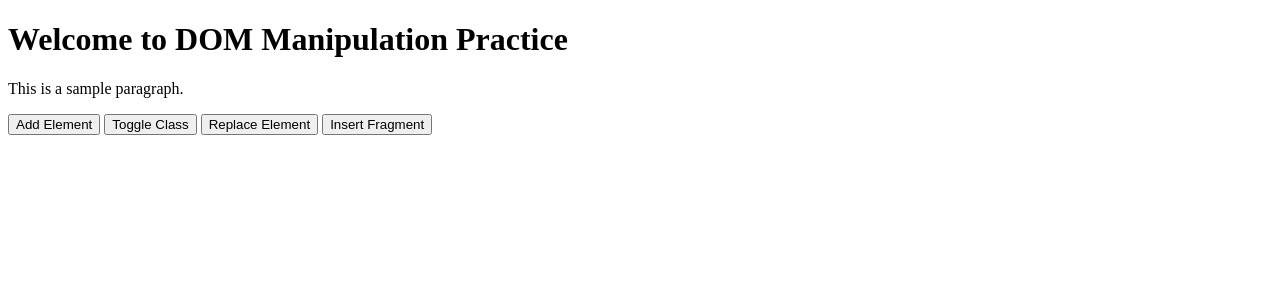
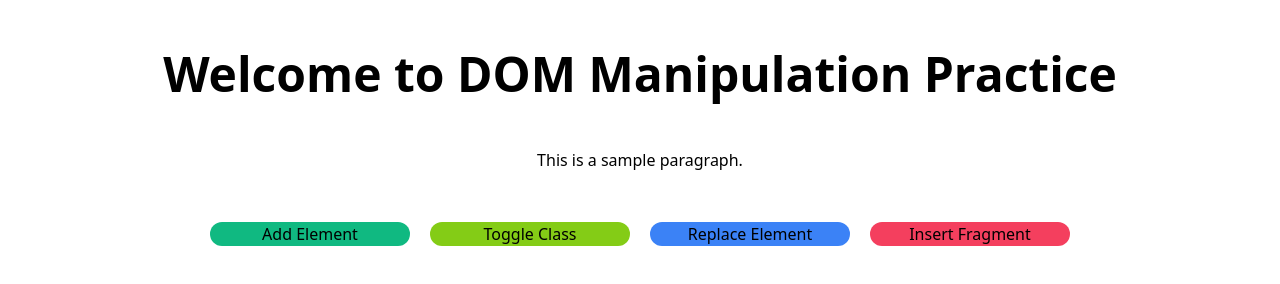
Before and after one commit to Shablovskyi/DOM-modification, a plain HTML site: page index.html in a window 1280 px wide. Drawn offline with nearby package versions, Linux system fonts and the light colour scheme.

Commit message:
create some class

```diff
--- a/index.html
+++ b/index.html
@@ -1,8 +1,8 @@
 <!DOCTYPE html>
 <html lang="en">
   <head>
-<meta charset="UTF-8">
-<meta name="viewport" content="width=device-width, initial-scale=1.0">
+    <meta charset="UTF-8" />
+    <meta name="viewport" content="width=device-width, initial-scale=1.0" />
     <title>DOM Manipulation Practice</title>
     <style>
       .highlight {
@@ -12,16 +12,29 @@ background-color: yellow;
         display: none;
       }
     </style>
+    <script src="https://cdn.tailwindcss.com"></script>
   </head>
   <body>
-<h1>Welcome to DOM Manipulation Practice</h1>
-<div id="content">
+    <h1 class="text-center font-black text-5xl my-[50px]">
+      Welcome to DOM Manipulation Practice
+    </h1>
+    <div id="content" class="container flex mb-[50px] flex-col text-center">
       <p>This is a sample paragraph.</p>
     </div>
-<button id="addElementBtn">Add Element</button>
-<button id="toggleClassBtn">Toggle Class</button>
-<button id="replaceElementBtn">Replace Element</button>
-<button id="insertFragmentBtn">Insert Fragment</button>
+    <div class="flex justify-center content-center gap-[20px]">
+      <button id="addElementBtn" class="w-[200px] rounded-2xl bg-emerald-500">
+        Add Element
+      </button>
+      <button id="toggleClassBtn" class="w-[200px] rounded-2xl bg-lime-500">
+        Toggle Class
+      </button>
+      <button id="replaceElementBtn" class="w-[200px] rounded-2xl bg-blue-500">
+        Replace Element
+      </button>
+      <button id="insertFragmentBtn" class="w-[200px] rounded-2xl bg-rose-500">
+        Insert Fragment
+      </button>
+    </div>
     <script src="script.js"></script>
   </body>
 </html>
--- a/script.js
+++ b/script.js
@@ -8,8 +8,10 @@ const content = document.getElementById("content");
 addElementBtn.addEventListener("click", () => {
   const createElem = document.createElement("p");
   createElem.innerText = "New element";
+  createElem.classList.add("text-emerald-500")
   content.appendChild(createElem);
 });
+
 
 toggleClassBtn.addEventListener("click", () => {
   const elements = content.querySelectorAll("p");
@@ -25,6 +27,7 @@ toggleClassBtn.addEventListener("click", () => {
 replaceElemBtn.addEventListener("click", () => {
   const elements = content.querySelectorAll("p");
   elements[0].innerText = "New text";
+  elements[0].classList.add("text-lime-500")
 });
 
 insertFragmentBtn.addEventListener("click", () => {
@@ -32,9 +35,11 @@ insertFragmentBtn.addEventListener("click", () => {
 
   const newP1 = document.createElement("p");
   newP1.innerText = "New paragraph 1";
+  newP1.classList.add("text-rose-500")
 
   const newP2 = document.createElement("p");
   newP2.innerText = "New paragraph 2";
+  newP2.classList.add("text-rose-500")
 
   fragment.appendChild(newP1);
   fragment.appendChild(newP2);
```
Lines whose indentation alone changed are shown as unchanged.
